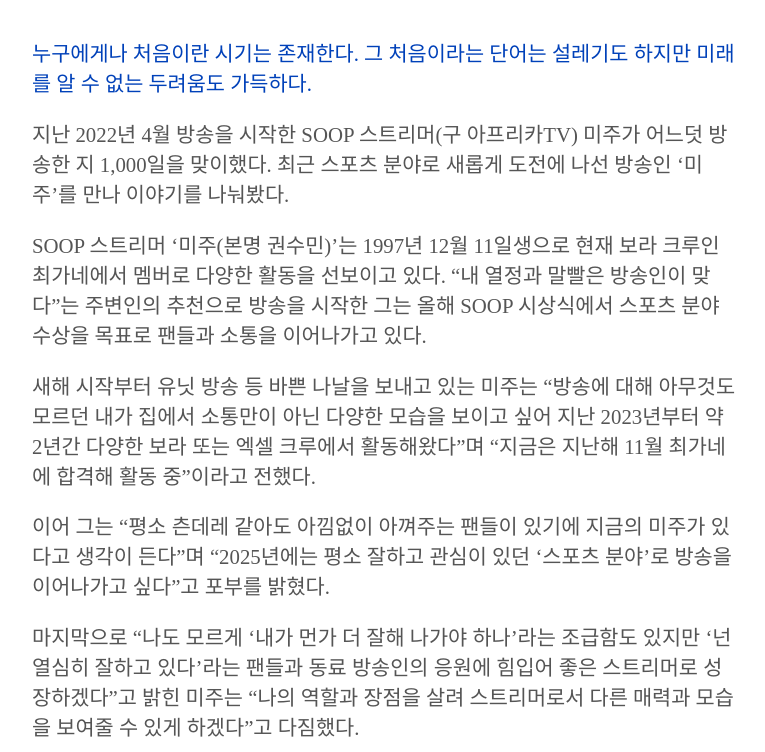
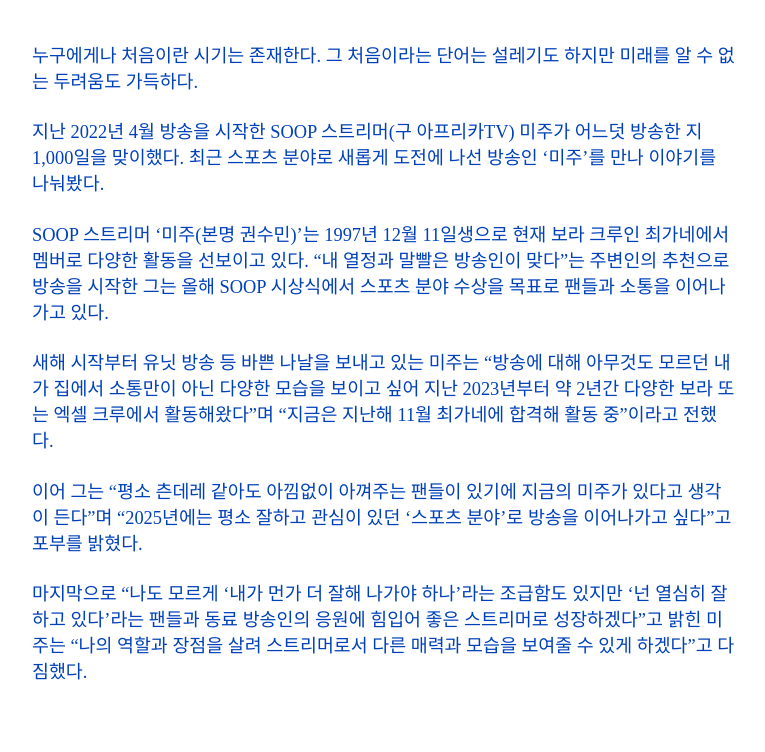
Before and after one commit to yujinnnee/mijoo, a plain HTML site: page index.html in a window 1280 px wide. Shown: the part 1103-1855 px from the top of the page, without its empty margins (256-1021 px from the left). Drawn offline with Linux system fonts and the light colour scheme.

Commit message:
수정사항 반영

```diff
--- a/index.html
+++ b/index.html
@@ -36,24 +36,24 @@
         <p>방송 1000일을 맞이한 SOOP 스트리머 ‘미주’</p>
       </div>
       <div>
-        <h3 class="highlight">
+        <h4 class="highlight">
           누구에게나 처음이란 시기는 존재한다. 그 처음이라는 단어는 설레기도 하지만 미래를 알 수 없는 두려움도 가득하다.
-        </h3>
-        <h3>
+        </h4>
+        <h4 class="highlight">
           지난 2022년 4월 방송을 시작한 SOOP 스트리머(구 아프리카TV) 미주가 어느덧 방송한 지 1,000일을 맞이했다. 최근 스포츠 분야로 새롭게 도전에 나선 방송인 ‘미주’를 만나 이야기를 나눠봤다.
-        </h3>
-        <h3>
+        </h4>
+        <h4 class="highlight">
           SOOP 스트리머 ‘미주(본명 권수민)’는 1997년 12월 11일생으로 현재 보라 크루인 최가네에서 멤버로 다양한 활동을 선보이고 있다. “내 열정과 말빨은 방송인이 맞다”는 주변인의 추천으로 방송을 시작한 그는 올해 SOOP 시상식에서 스포츠 분야 수상을 목표로 팬들과 소통을 이어나가고 있다.
-        </h3>
-        <h3>
+        </h4>
+        <h4 class="highlight">
           새해 시작부터 유닛 방송 등 바쁜 나날을 보내고 있는 미주는 “방송에 대해 아무것도 모르던 내가 집에서 소통만이 아닌 다양한 모습을 보이고 싶어 지난 2023년부터 약 2년간 다양한 보라 또는 엑셀 크루에서 활동해왔다”며 “지금은 지난해 11월 최가네에 합격해 활동 중”이라고 전했다.
-        </h3>
-        <h3>
+        </h4>
+        <h4 class="highlight">
           이어 그는 “평소 츤데레 같아도 아낌없이 아껴주는 팬들이 있기에 지금의 미주가 있다고 생각이 든다”며 “2025년에는 평소 잘하고 관심이 있던 ‘스포츠 분야’로 방송을 이어나가고 싶다”고 포부를 밝혔다.
-        </h3>
-        <h3>
+        </h4>
+        <h4 class="highlight">
           마지막으로 “나도 모르게 ‘내가 먼가 더 잘해 나가야 하나’라는 조급함도 있지만 ‘넌 열심히 잘하고 있다’라는 팬들과 동료 방송인의 응원에 힘입어 좋은 스트리머로 성장하겠다”고 밝힌 미주는 “나의 역할과 장점을 살려 스트리머로서 다른 매력과 모습을 보여줄 수 있게 하겠다”고 다짐했다.
-        </h3>
+        </h4>
       </div>
     </div>
   </section>
@@ -77,10 +77,6 @@
           <img class="image2" src="./src/images/main2.jpeg">
         </div>
       </div>
-      <div class="img-container">
-        <img class="image3" src="./src/images/main3.jpg">
-        <p>시청자 외모 대결 컨텐츠서 2위를 차지한 일반인 시절 권수민</p>
-      </div>
       <div class="text-container">
         <h3 class="bold">
           ▶ 방송을 처음 시작한 계기와 SOOP은 언제 접하게 됐는지.
@@ -94,6 +90,10 @@
         <h4>
           SOOP은 아프리카TV 시절인 2020년 모 비제이 시청자 외모 대결 컨텐츠에 참여한 것으로 처음 접하게 됐으며, 당시 많은 분이 사랑해주신 결과 최종 2위로 마무리 지었다.
         </h4>
+      </div>
+      <div class="img-container">
+        <img class="image3" src="./src/images/main3.jpg">
+        <p>시청자 외모 대결 컨텐츠서 2위를 차지한 일반인 시절 권수민</p>
       </div>
       <div class="text-container">
         <h3 class="bold">
```
